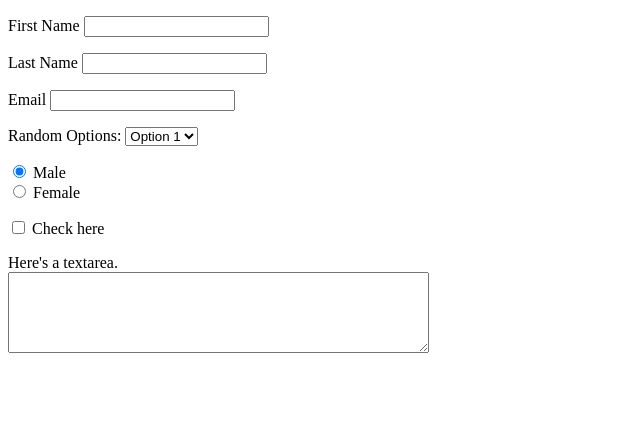
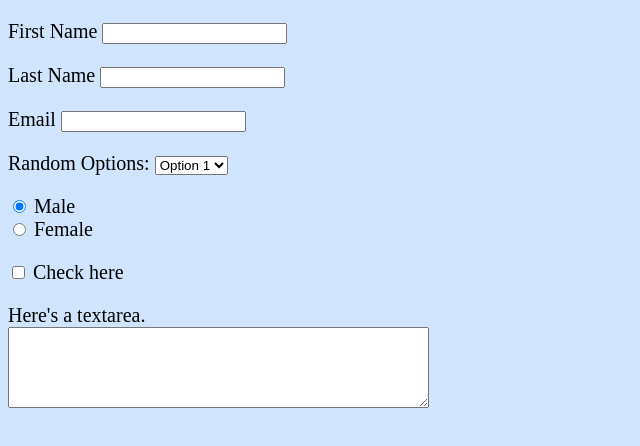
Before and after one commit to ncummins/HtmlCssPractice1, a plain HTML site: page web/cssPage2.html in a window 1280 px wide. Shown: the whole page, without its empty margins (0-640 px from the left). Drawn offline with Linux system fonts and the light colour scheme.

Commit message:
second commit

```diff
--- a/web/cssPage2.html
+++ b/web/cssPage2.html
@@ -8,7 +8,15 @@ and open the template in the editor.
         <title></title>
         <meta http-equiv="Content-Type" content="text/html; charset=UTF-8">
         <style type="text/css">
-
+            body
+            {
+                background-color:#d0e4fe;
+            }
+            p
+            {
+                font-family:"Times New Roman";
+                font-size:20px;
+            }
         </style>
     </head>
     <body>
```
Lines whose indentation alone changed are shown as unchanged.
